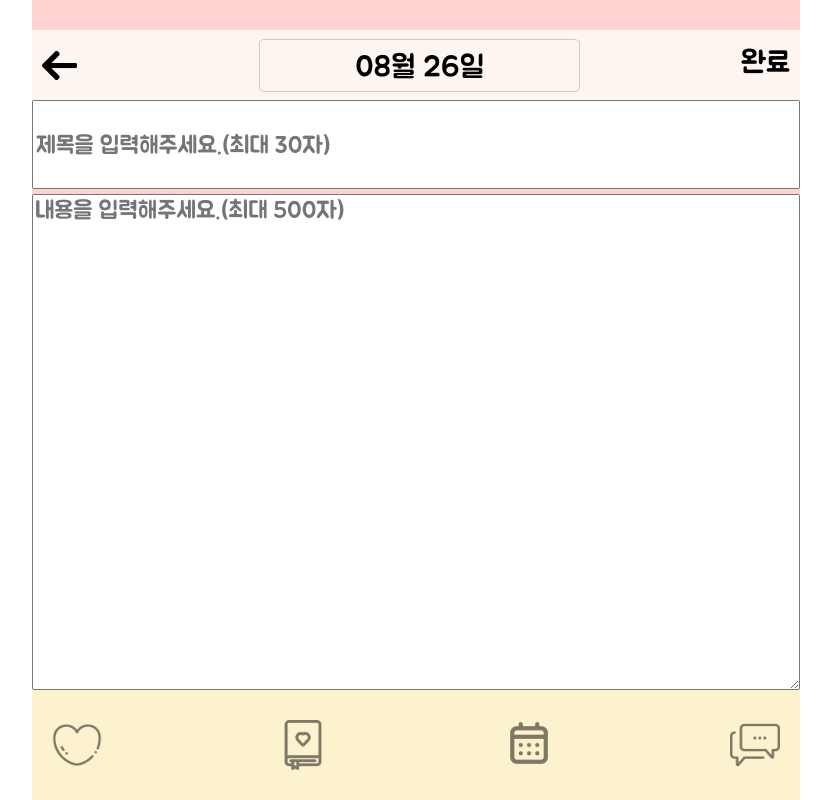
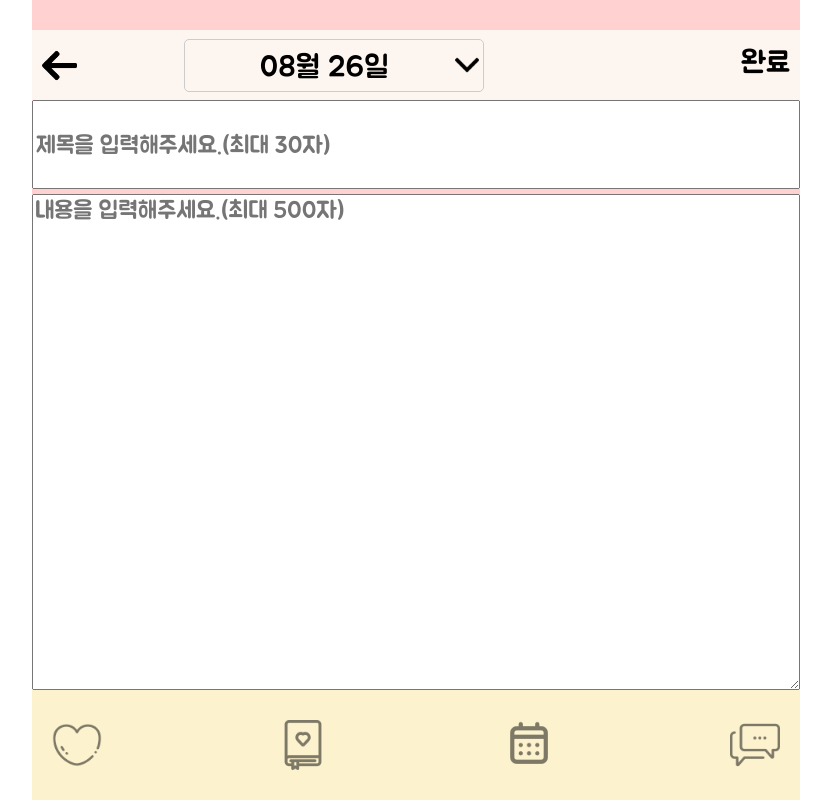
Before and after one commit to EngardenIntern/HIDA_FrontEnd, a React (Create React App) app: page /diary/new in a window 1280 px wide. Shown: the whole page, without its empty margins (224-1055 px from the left). Built offline with nearby package versions, Linux system fonts and the light colour scheme; no server answers.

Commit message:
[ADD] logout

```diff
--- a/src/api/axios.js
+++ b/src/api/axios.js
@@ -12,8 +12,24 @@ const instance = axios.create({
     withCredentials: true,
 })
 
-const logout = () => {
-    localStorage.removeItem('accessToken');
+export const logout = async () => {
+    try{
+        const accessToken = localStorage.getItem('accessToken');
+
+        await axios.delete(REFRESH_URI, {
+            headers: {
+                'Content-Type': 'application/json',
+                'Authorization' : `Bearer ${accessToken}`,
+            },
+            withCredentials: true,
+        })
+
+        localStorage.removeItem('accessToken');
+
+    } catch(error){
+        console.error(error);
+        console.log('로그아웃에 실패했습니다.');
+    }
 }
 
 
--- a/src/components/Message.js
+++ b/src/components/Message.js
@@ -32,5 +32,4 @@ const MessageText = styled.p`
   padding: 20px;
   border-radius: 20px;
   text-align: center;
-  margin:
 `
--- a/src/components/Modal/DeleteModal.js
+++ b/src/components/Modal/DeleteModal.js
@@ -37,16 +37,16 @@ const DeleteModal = (props) => {
             <Text>{props.date} <br/>일기를 삭제할까요?</Text>
             <SubText>(답글은 복구되지 않아요)</SubText>
             <ReplyWrapper>
+
+              <NoBtn
+                src='icons/no.png'
+                onClick={() => props.setDeleteModal(false)}
+              >아니요</NoBtn>
               <YesBtn
-                src='icons/yes.png'
                 onClick={
                   handleDeleteDiary
                 }
-              />
-              <NoBtn
-                src='icons/no.png'
-                onClick={() => props.setDeleteModal(false)}
-              />
+              >예</YesBtn>
             </ReplyWrapper>
 
         </ModalWrapper>
@@ -87,12 +87,13 @@ const ModalWrapper = styled.div`
 `
 
 const Text = styled.p`
+  line-height: 1;
   font-size: 24px;
-  margin-top: 15px;
   text-align: center;
 `
 
 const SubText = styled.p`
+  line-height: 2;
   font-size: 16px;
   text-align: center;
 `
@@ -108,17 +109,28 @@ const ReplyWrapper = styled.div`
   align-items: center;
   gap: 10px;
   width: 100%;
-  padding: 10px 0;
+  padding: 10px 0 0 0;
   border-top: 1px solid #ddd;
   box-sizing: border-box;
   text-align: center;
 `
 
 
-const YesBtn = styled.img`
-  width: 40px;
+const YesBtn = styled.button`
+  background-color: lightcoral;
+  width: 40%;
+  height: 100%;
+  font-size: 24px;
+  font-family: BMJUA;
+  color: beige;
+  line-height: 3rem;
 `
 
-const NoBtn = styled.img`
-  width: 40px;
+const NoBtn = styled.button`
+  font-size: 24px;
+  font-family: BMJUA;
+  width: 40%;
+  height: 100%;
+  line-height: 3rem;
+
 `
--- a/src/pages/DiaryPage/NewDiaryPage.js
+++ b/src/pages/DiaryPage/NewDiaryPage.js
@@ -57,7 +57,7 @@ const NewDiaryPage = (props) => {
   }, [date]);
 
   const fetchDayDiary = async (selectedDate) => {
-    try{
+    try {
       console.log('date', selectedDate);
       const response = await axios.get(`/diary/${selectedDate}`);
       console.log('response', response);
@@ -68,7 +68,7 @@ const NewDiaryPage = (props) => {
       setTitle('');
       setDetail('');
       console.log("해당 날짜에는 데이터가 없습니다.");
-      return ;
+      return;
     }
   }
   const transformData = (data) => {
@@ -89,7 +89,7 @@ const NewDiaryPage = (props) => {
         diaryDate: date,
       });
       console.log('Success', createResopnse)
-        navigation("/diary/detail", {state: {date: date}});
+      navigation("/diary/detail", { state: { date: date } });
     } catch (error) {
       console.error('Request Error:', error);
     } finally {
@@ -111,15 +111,13 @@ const NewDiaryPage = (props) => {
             <DatePicker
               selected={diaryDate}
               onChange={(date) => setDiaryDate(date)}
-            locale={ko}
+              locale="ko"
               dateFormat="MM월 dd일"
-            className='input-datepicker'
+              className="input-datepicker"
               closeOnScroll={true}
               onMonthChange={handleMonthChange}
-            font-family="BMJUA"
-          >
-            일기를 작성할 날짜를 선택해주세요.
-          </DatePicker>
+              customInput={<CustomInput />}
+            />
         </DateWrapper>
         <CompleteBtn
           onClick={handleComplete}
@@ -161,8 +159,8 @@ const NewDiaryPage = (props) => {
 
       {isModalOpen && (
         <Modal
-          text= "일기를 생성 중이에요."
-          subText= "(최대 20초가 소요되어요)"
+          text="일기를 생성 중이에요."
+          subText="(최대 20초가 소요되어요)"
         />
       )}
     </Container>
@@ -172,24 +170,56 @@ const NewDiaryPage = (props) => {
 export default NewDiaryPage
 
 const DateWrapper = styled.div`
-  width: 40%;
+  width: 60%;
   font-family: 'BMJUA';
   z-index: 20;
 
   .react-datepicker__input-container {
     .input-datepicker {
       width: 100%;
-      padding: 10px;
+      padding: 10px 20px 10px 0;
       border-radius: 5px;
       border: 1px solid #ccc;
       font-size: 30px;
+      background-color: transparent;
+      text-align: center;
       font-family: 'BMJUA';
-      background-color: transparent;
-      border-block: 1px solid #ccc;
-      text-align: center;
     }
   }
 `;
+
+const CustomInputWrapper = styled.div`
+  position: relative;
+  display: flex;
+  width: 100%;
+
+  .calendar-icon {
+    position: absolute;
+    top: 50%;
+    right: 5px; /* 아이콘을 오른쪽 끝으로 배치 */
+    transform: translateY(-50%);
+    width: 24px; /* 아이콘 크기 */
+    height: 24px;
+    pointer-events: none;
+    background-image: url('/icons/downArrow.png'); /* 아이콘 이미지 경로 */
+    background-size: contain;
+    background-repeat: no-repeat;
+  }
+`;
+
+const CustomInput = React.forwardRef(({ value, onClick }, ref) => (
+  <CustomInputWrapper>
+    <div className="calendar-icon" />
+    <input
+      className="input-datepicker"
+      onClick={onClick}
+      ref={ref}
+      value={value}
+      readOnly
+    />
+  </CustomInputWrapper>
+));
+
 
 const TitleInput = styled.input`
   width: 100%;
--- a/src/pages/SettingPage/index.js
+++ b/src/pages/SettingPage/index.js
@@ -5,14 +5,26 @@ import Body from '../../components/Body'
 import Message from '../../components/Message'
 import Nav from '../../components/Nav'
 import styled from 'styled-components'
+import { logout } from '../../api/axios'
+const SettingPage = () => {
 
-const SettingPage = () => {
-  return (
-    <Container>
+    const handleLogout = async () => {
+        await logout();
+
+        window.location.href = '/';
+    }
+
+    return (
+        <Container>
             <PageTitle>설정</PageTitle>
             <Body>
                 <MessageWarpper>
+                    <LogoutBtn
 
+                        onClick={handleLogout}
+                    >
+                        로그아웃
+                    </LogoutBtn>
                     <Message
                         backgroundColor='#FDF6F0'
                     >개발 중 입니다.
@@ -22,7 +34,7 @@ const SettingPage = () => {
             <Nav />
         </Container>
 
-  )
+    )
 }
 
 export default SettingPage
@@ -35,4 +47,18 @@ const MessageWarpper = styled.div`
     align-items: center;
     justify-content: center;
     background-color: #FFD1D1;
+    flex-direction: column;
+    gap: 80px;
+
 `;
+
+const LogoutBtn = styled.button`
+    border-radius: 20px;
+    font-size: 20px;
+    background-color=#FDF6F0;
+    padding: 20px;
+    border-radius: 20px;
+    text-align: center;
+    font-family: BMJUA;
+    border: none;
+`
--- a/src/pages/StartPage/AuthPage.js
+++ b/src/pages/StartPage/AuthPage.js
@@ -17,6 +17,7 @@ const AuthPage = (props) => {
                     code: code,
                 },
             }).then((result) => { //백에서 완료후 우리사이트 전용 토큰 넘겨주는게 성공했다면
+                localStorage.removeItem('accessToken');
                 localStorage.setItem("accessToken", result.data.accessToken);
                 navigate("/home");
             });
--- a/src/pages/StartPage/LoginPage.js
+++ b/src/pages/StartPage/LoginPage.js
@@ -4,7 +4,6 @@ import Container from '../../components/Container'
 import { KAKAO_AUTH_URL } from '../../api/OAuth'
 
 const LoginPage = () => {
-    console.log("kakao", KAKAO_AUTH_URL);
 
     return (
     <Container>
```
Also changed, not shown: public/icons/downArrow.png (added). Lines whose indentation alone changed are shown as unchanged.
